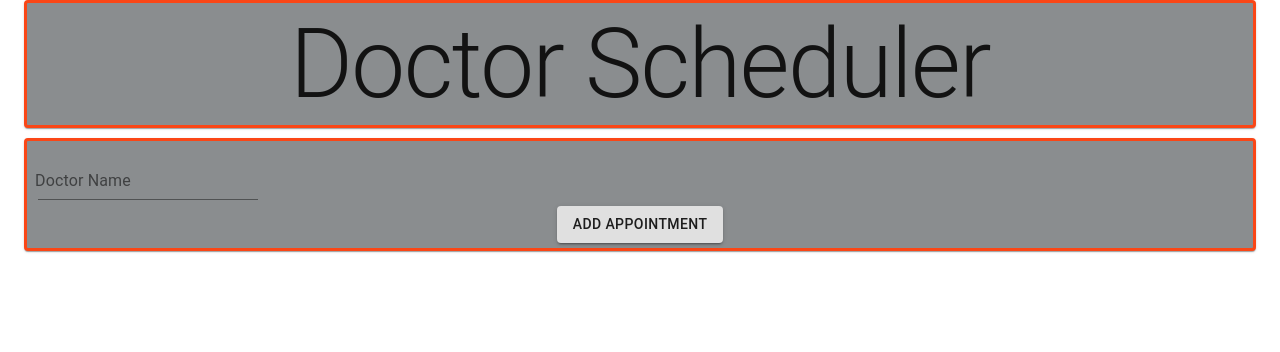
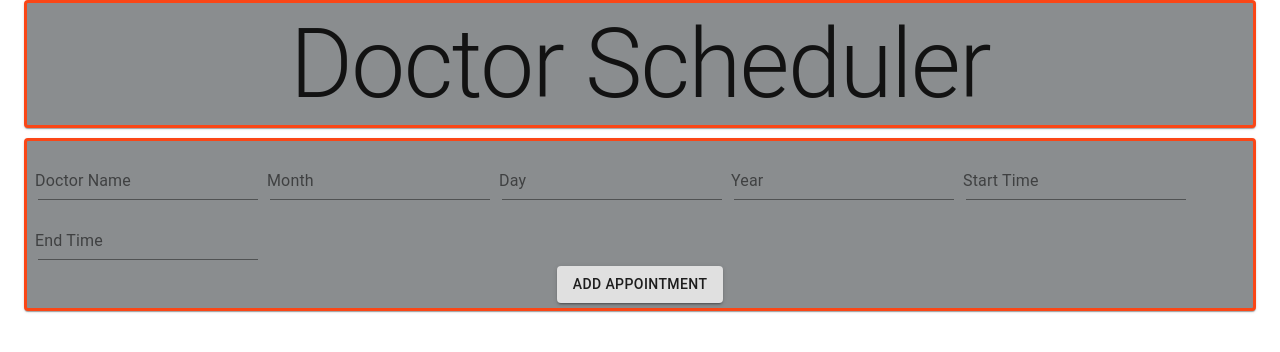
Before and after one commit to jceb30198/Doctor_Scheduler, a React (Create React App) app in the folder client/: page /schedule in a window 1280 px wide. Shown: the top 352 px of the page. Built offline with nearby package versions, Linux system fonts and the light colour scheme.

Commit message:
All data that is pushed shows up in the Robo 3T library successfully

```diff
--- a/client/src/pages/Schedule.js
+++ b/client/src/pages/Schedule.js
@@ -44,7 +44,19 @@ function Schedule() {
         console.log(formObject);
         if (formObject.docName) {
             API.saveAppointment({
-                name: formObject.docName
+                name: formObject.docName,
+                task: [{
+                    date: {
+                        month: formObject.month,
+                        day: formObject.day,
+                        year: formObject.year
+                    },
+                    time: {
+                        start: formObject.start,
+                        end: formObject.end
+                    }
+                }]
+
             })
             .then(res => console.log(res.data))
             .catch(err => console.log(err));
@@ -66,6 +78,36 @@ function Schedule() {
                 name="docName"
                 onChange={ handleInput }>
                 </TextField>
+                <TextField
+                className={classes.innerForm}
+                label="Month"
+                name="month"
+                onChange={ handleInput }>
+                </TextField>
+                <TextField
+                className={classes.innerForm}
+                label="Day"
+                name="day"
+                onChange={ handleInput }>
+                </TextField>
+                <TextField
+                className={classes.innerForm}
+                label="Year"
+                name="year"
+                onChange={ handleInput }>
+                </TextField>
+                <TextField
+                className={classes.innerForm}
+                label="Start Time"
+                name="start"
+                onChange={ handleInput }>
+                </TextField>
+                <TextField
+                className={classes.innerForm}
+                label="End Time"
+                name="end"
+                onChange={ handleInput }>
+                </TextField>
                 </Grid>
                  <Link /*to={"/"}*/>
                     <Button variant="contained" onClick={ handleSubmit }>Add Appointment</Button>
```
Also changed, not shown: client/models/DoctorCard.js (+4 -4 lines).
